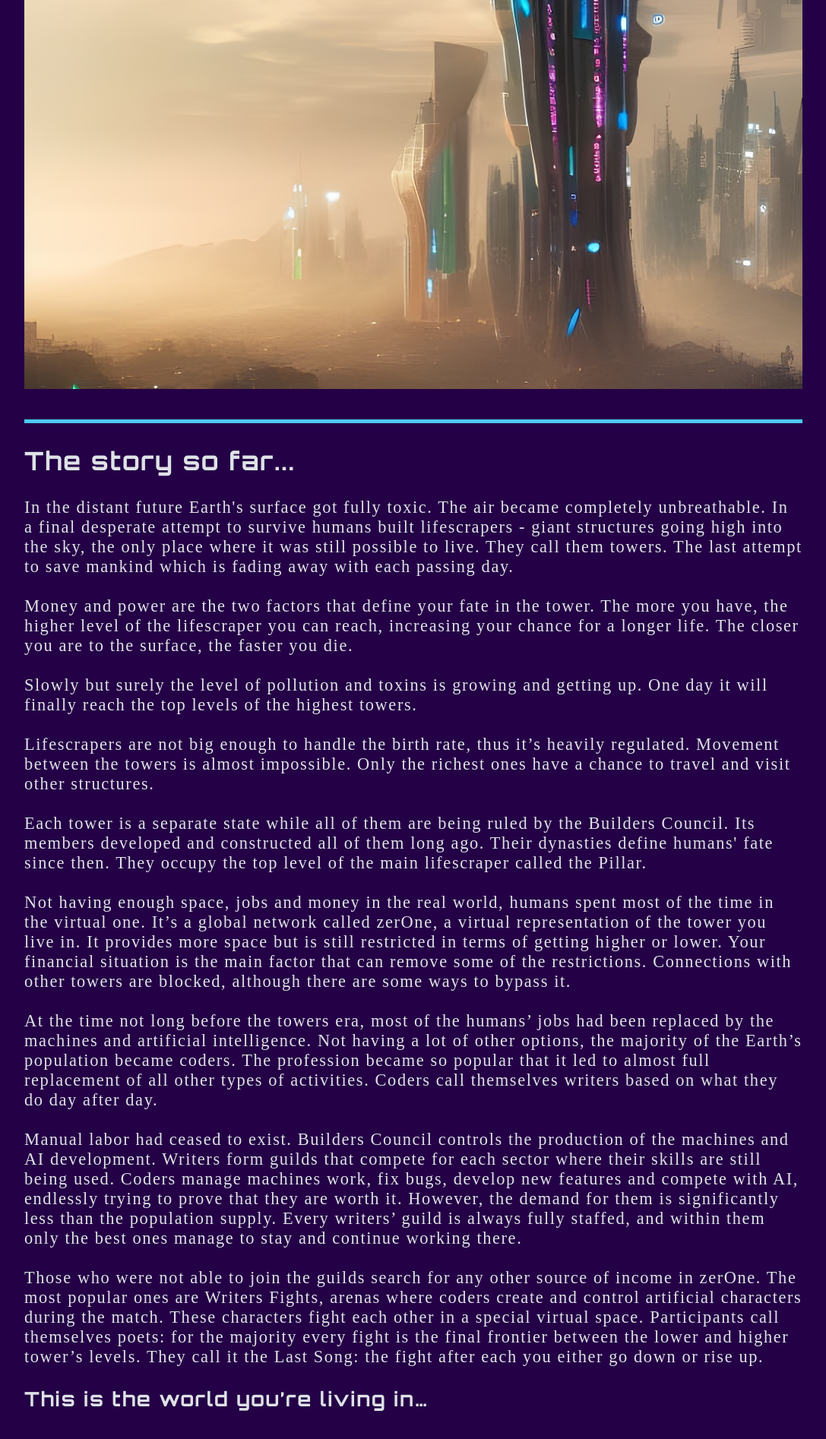
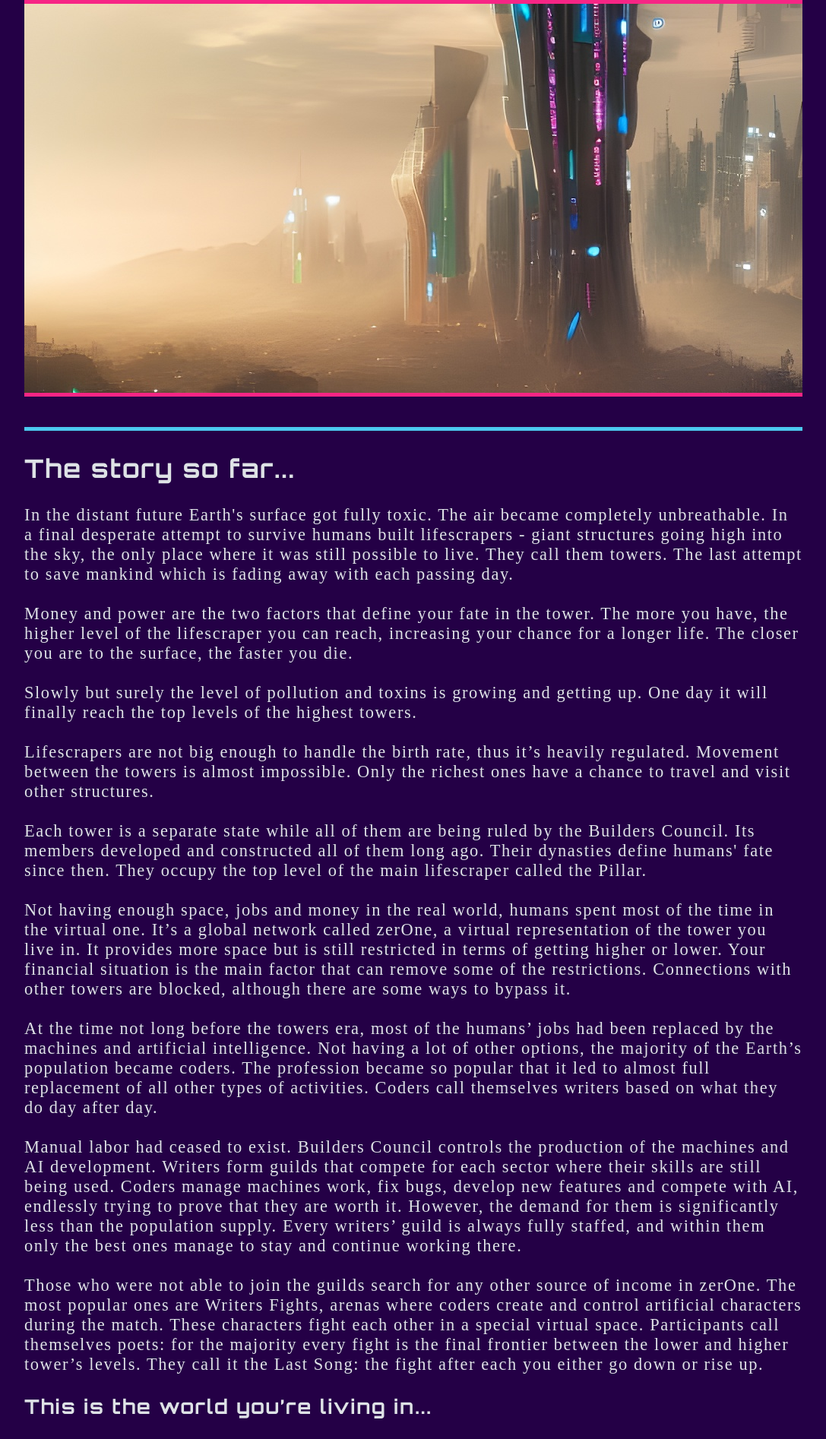
Before and after one commit to Dimterion/PoTW, a React (Vite) app: page /story in a window 1280 px wide. Shown: the top 1894 px of the page at 76% size, without its empty margins (96-1183 px from the left). Built offline with nearby package versions, Linux system fonts and the light colour scheme; a web font is replaced by a local one.

Commit message:
adjust texts & styles

```diff
--- a/src/pages/StoryScreen/StoryScreen.jsx
+++ b/src/pages/StoryScreen/StoryScreen.jsx
@@ -81,7 +81,7 @@ function StoryScreen() {
           call it the Last Song: the fight after each you either go down or rise
           up.
         </p>
-        <h3>This is the world you’re living in…</h3>
+        <h3>This is the world you’re living in...</h3>
         <Link className="storyScreen-link" to="/game">
           {">>>"} Jump in
         </Link>
--- a/src/pages/StoryScreen/storyScreen.css
+++ b/src/pages/StoryScreen/storyScreen.css
@@ -15,6 +15,8 @@
   max-height: 512px;
   width: 1024px;
   object-fit: cover;
+  border-top: 5px solid var(--secondaryColor);
+  border-bottom: 5px solid var(--secondaryColor);
 }
 
 .storyScreen-textContainer {
```
Also changed, not shown: src/pages/GameScreen/GameScreen.jsx (+0 -14 lines), src/pages/GameScreen/gameScreen.css (+0 -14 lines).
